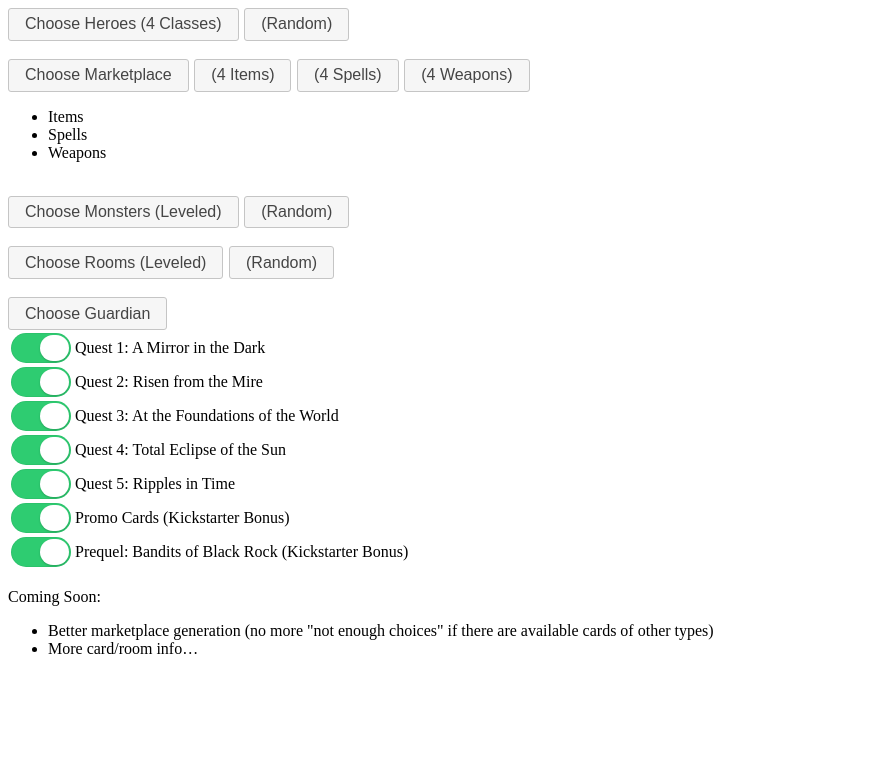
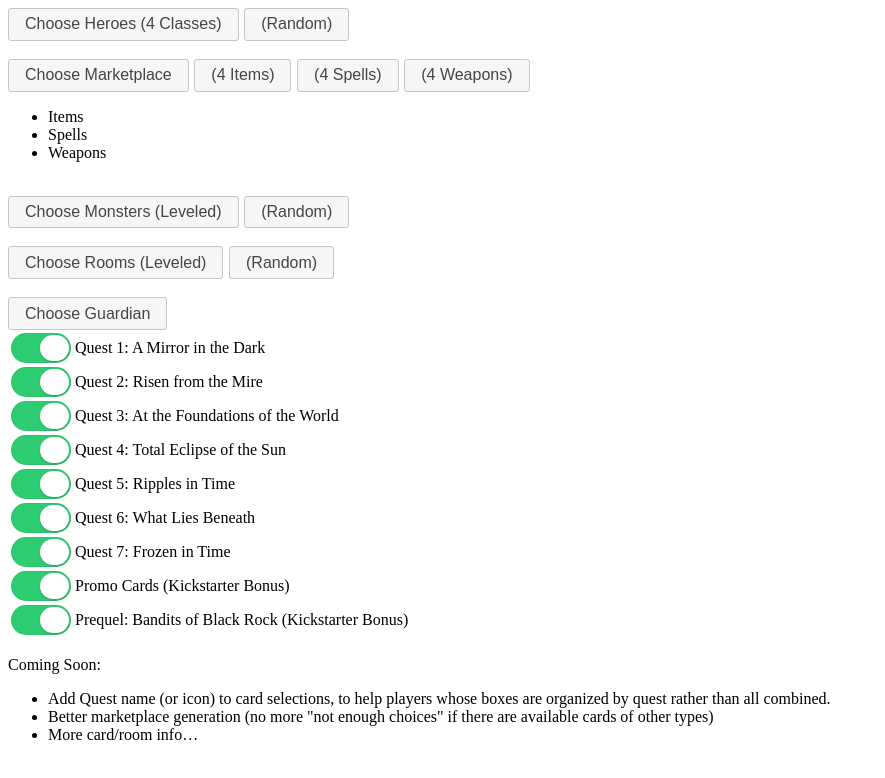
Before and after one commit to Cakoluchiam/tsquest, a plain HTML site: page tsq.html in a window 1280 px wide. Shown: the whole page, without its empty margins (0-885 px from the left). Drawn offline with nearby package versions, Linux system fonts and the light colour scheme.

Commit message:
Added Quests 6 & 7

```diff
--- a/tsq.html
+++ b/tsq.html
@@ -94,6 +94,22 @@
           <label>Quest 5: Ripples in Time</label>
         </td>
       </tr>
+      <tr id="quest6">
+        <td>
+          <input type="checkbox" class="quest" name="What Lies Beneath" value="true" checked/>
+        </td>
+        <td>
+          <label>Quest 6: What Lies Beneath</label>
+        </td>
+      </tr>
+      <tr id="quest7">
+        <td>
+          <input type="checkbox" class="quest" name="Frozen in Time" value="true" checked/>
+        </td>
+        <td>
+          <label>Quest 7: Frozen in Time</label>
+        </td>
+      </tr>
       <tr id="promos">
         <td>
           <input type="checkbox" class="quest" name="Promos" value="true" checked/>
@@ -116,6 +132,9 @@
   Coming Soon:
   <ul>
     <li>
+      Add Quest name (or icon) to card selections, to help players whose boxes are organized by quest rather than all combined.
+    </li>
+    <li>
       Better marketplace generation (no more "not enough choices" if there are available cards of other types)
     </li>
     <li>
```
